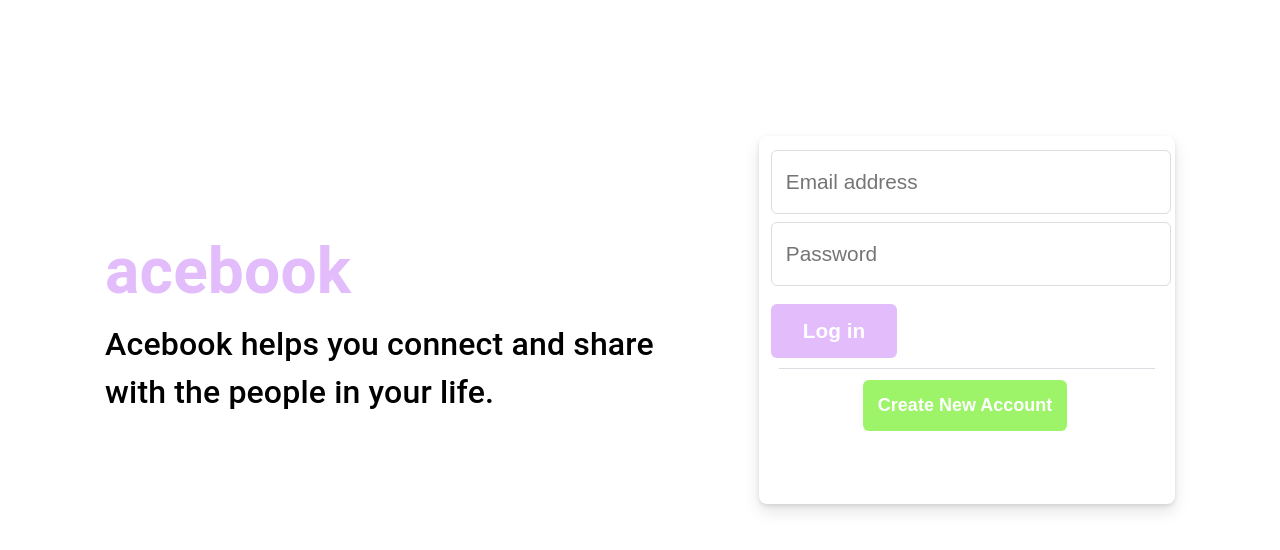
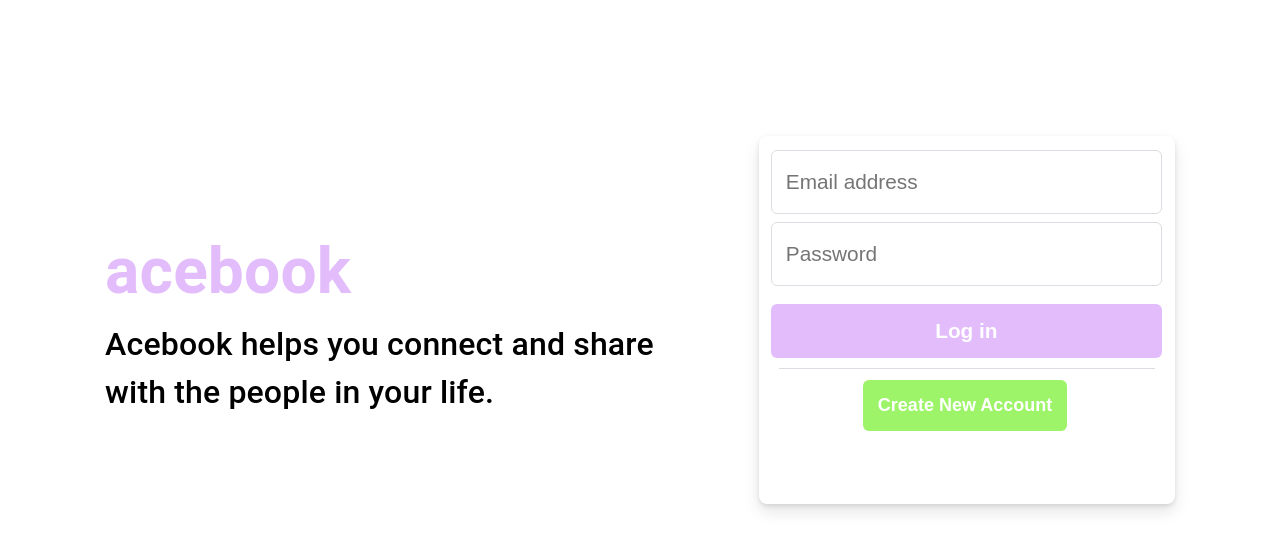
Before and after one commit to Alex969/acebook-react, a React (Create React App) app: page / in a window 1280 px wide. Shown: the top 550 px of the page. Built offline with nearby package versions, Linux system fonts and the light colour scheme.

Commit message:
fixed styling for log in button and email / password submit

```diff
--- a/src/components/Register/Register.css
+++ b/src/components/Register/Register.css
@@ -41,7 +41,7 @@ input:focus::placeholder {
 }
 input[type=email]{
   box-sizing: border-box;
-  width: 400px;
+  width: 391px;
   height: 64px;
   background-color: #ffffff;
   margin: 0 8px;
@@ -50,7 +50,7 @@ input[type=email]{
 }
 input[type=password]{
   box-sizing: border-box;
-  width: 400px;
+  width: 391px;
   height: 64px;
   background-color: #ffffff;
   margin: 8px 8px;
@@ -72,6 +72,7 @@ input::placeholder{
   border-radius: 6px;
   color: white;
   font-weight: 700;
+  width: 391px;
 }
 .btns{
   color: white;
```
